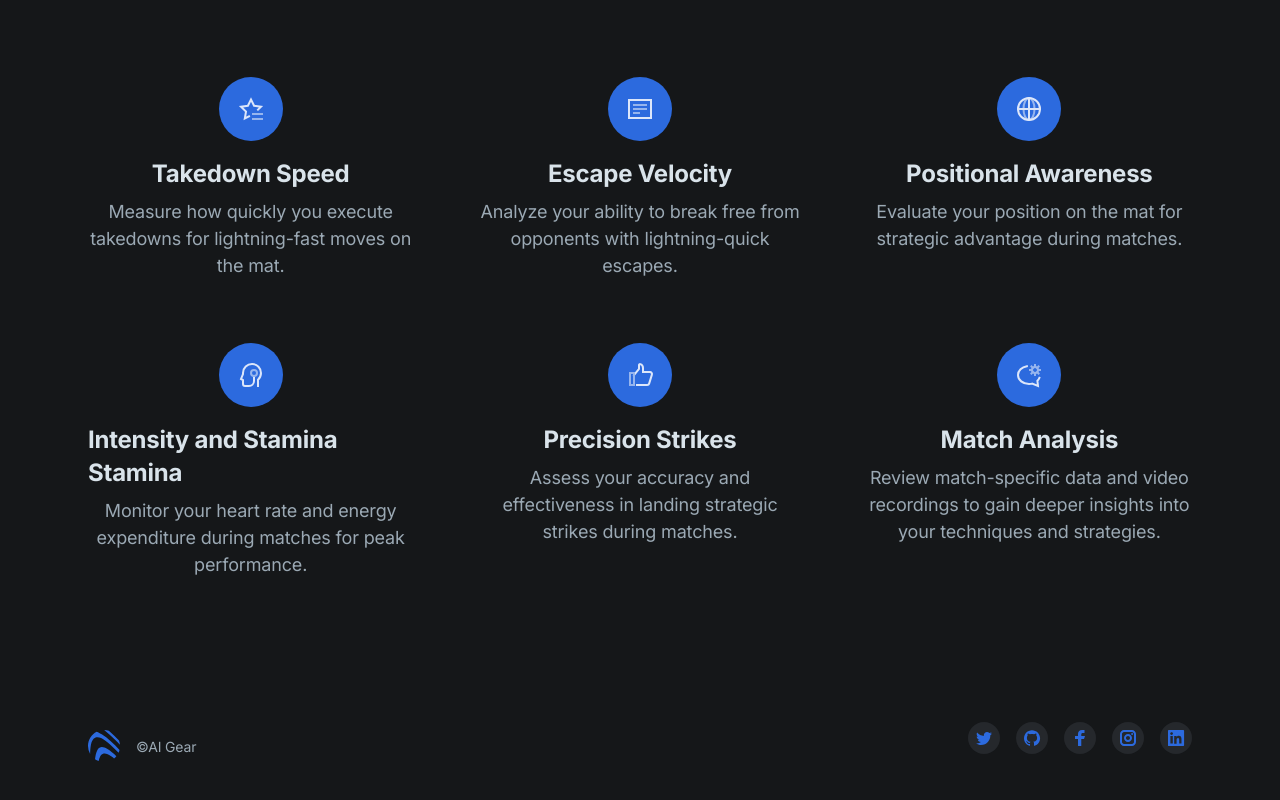
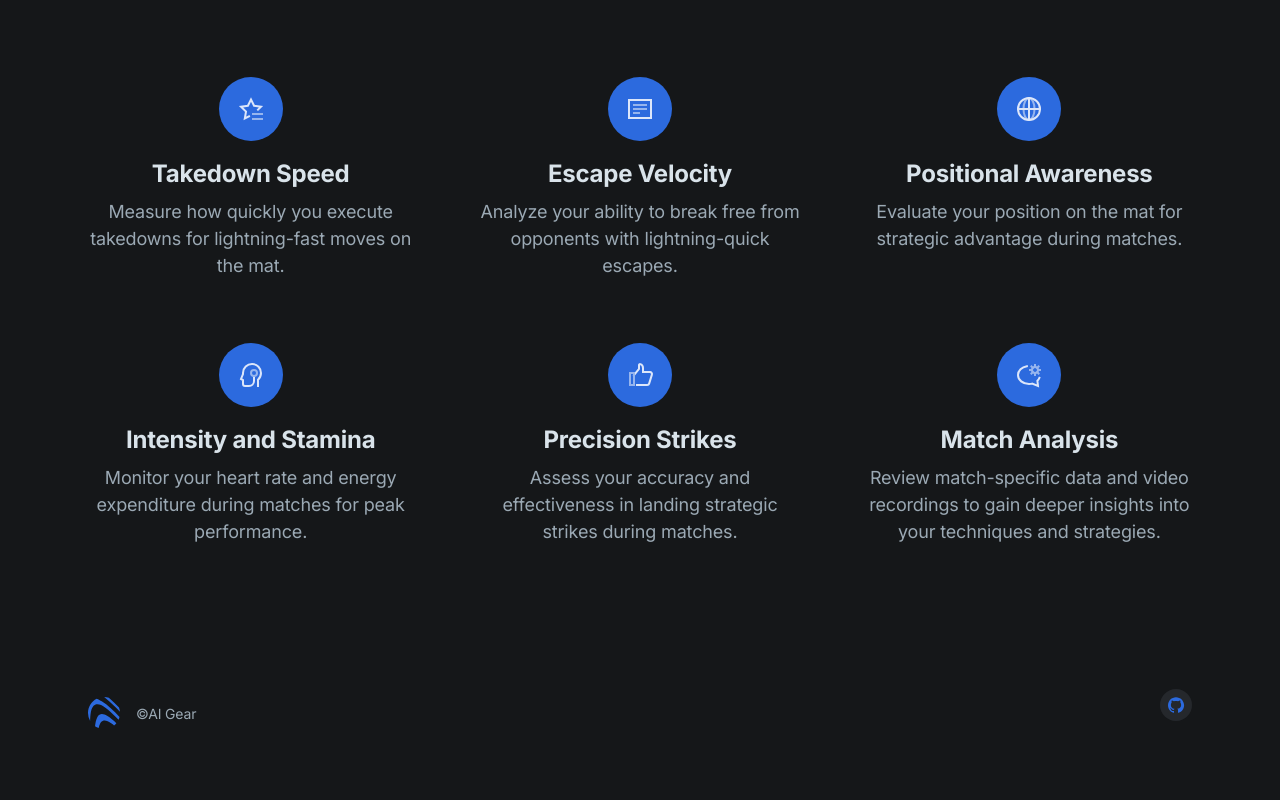
Before and after one commit to shoopapa/ai-gear, a Next.js app in the folder apps/marketing/: page / in a window 1280 px wide. Shown: the part 1444-2244 px from the top of the page. Built offline with nearby package versions, Linux system fonts and the light colour scheme.

Commit message:
fix links

```diff
--- a/apps/marketing/components/features.tsx
+++ b/apps/marketing/components/features.tsx
@@ -38,8 +38,8 @@ export default function Features() {
 
           {/* Section header */}
           <div className="max-w-3xl mx-auto text-center pb-12 md:pb-20">
-            <h2 className="h2 mb-4">Elevate your wrestling game with AI Gear, the app that delivers real-time performance insights using sensor tech on your iOS device!</h2>
-            <p className="text-xl text-gray-400">Discover advanced metrics and analysis to improve your performance on the mat. Download AI Gear today!</p>
+            <h2 className="h2 mb-4">{featuresText.heading}</h2>
+            <p className="text-xl text-gray-400">{featuresText.description}</p>
           </div>
 
           {/* Items */}
@@ -90,7 +90,7 @@ export default function Features() {
                   <circle className="stroke-current text-purple-300" cx="13" cy="9" r="3" />
                 </g>
               </svg>
-              <h4 className="h4 mb-2">{featuresText.items[3].title} Stamina</h4>
+              <h4 className="h4 mb-2">{featuresText.items[3].title}</h4>
               <p className="text-lg text-gray-400 text-center">{featuresText.items[3].description}</p>
             </div>
 
--- a/apps/marketing/components/ui/footer.tsx
+++ b/apps/marketing/components/ui/footer.tsx
@@ -13,40 +13,10 @@ export default function Footer() {
 
             {/* Social links */}
             <ul className="flex mb-4 order-1 ml-4 mb-0">
-              <li>
-                <Link href="/" className="flex justify-center items-center text-purple-600 bg-gray-800 hover:text-gray-100 hover:bg-purple-600 rounded-full transition duration-150 ease-in-out" aria-label="Twitter">
-                  <svg className="w-8 h-8 fill-current" viewBox="0 0 32 32" xmlns="http://www.w3.org/2000/svg">
-                    <path d="M24 11.5c-.6.3-1.2.4-1.9.5.7-.4 1.2-1 1.4-1.8-.6.4-1.3.6-2.1.8-.6-.6-1.5-1-2.4-1-1.7 0-3.2 1.5-3.2 3.3 0 .3 0 .5.1.7-2.7-.1-5.2-1.4-6.8-3.4-.3.5-.4 1-.4 1.7 0 1.1.6 2.1 1.5 2.7-.5 0-1-.2-1.5-.4 0 1.6 1.1 2.9 2.6 3.2-.3.1-.6.1-.9.1-.2 0-.4 0-.6-.1.4 1.3 1.6 2.3 3.1 2.3-1.1.9-2.5 1.4-4.1 1.4H8c1.5.9 3.2 1.5 5 1.5 6 0 9.3-5 9.3-9.3v-.4c.7-.5 1.3-1.1 1.7-1.8z" />
-                  </svg>
-                </Link>
-              </li>
               <li className="ml-4">
-                <Link href="/" className="flex justify-center items-center text-purple-600 bg-gray-800 hover:text-gray-100 hover:bg-purple-600 rounded-full transition duration-150 ease-in-out" aria-label="Github">
+                <Link href="https://github.com/shoopapa/ai-gear" className="flex justify-center items-center text-purple-600 bg-gray-800 hover:text-gray-100 hover:bg-purple-600 rounded-full transition duration-150 ease-in-out" aria-label="Github">
                   <svg className="w-8 h-8 fill-current" viewBox="0 0 32 32" xmlns="http://www.w3.org/2000/svg">
                     <path d="M16 8.2c-4.4 0-8 3.6-8 8 0 3.5 2.3 6.5 5.5 7.6.4.1.5-.2.5-.4V22c-2.2.5-2.7-1-2.7-1-.4-.9-.9-1.2-.9-1.2-.7-.5.1-.5.1-.5.8.1 1.2.8 1.2.8.7 1.3 1.9.9 2.3.7.1-.5.3-.9.5-1.1-1.8-.2-3.6-.9-3.6-4 0-.9.3-1.6.8-2.1-.1-.2-.4-1 .1-2.1 0 0 .7-.2 2.2.8.6-.2 1.3-.3 2-.3s1.4.1 2 .3c1.5-1 2.2-.8 2.2-.8.4 1.1.2 1.9.1 2.1.5.6.8 1.3.8 2.1 0 3.1-1.9 3.7-3.7 3.9.3.4.6.9.6 1.6v2.2c0 .2.1.5.6.4 3.2-1.1 5.5-4.1 5.5-7.6-.1-4.4-3.7-8-8.1-8z" />
-                  </svg>
-                </Link>
-              </li>
-              <li className="ml-4">
-                <Link href="/" className="flex justify-center items-center text-purple-600 bg-gray-800 hover:text-gray-100 hover:bg-purple-600 rounded-full transition duration-150 ease-in-out" aria-label="Facebook">
-                  <svg className="w-8 h-8 fill-current" viewBox="0 0 32 32" xmlns="http://www.w3.org/2000/svg">
-                    <path d="M14.023 24L14 17h-3v-3h3v-2c0-2.7 1.672-4 4.08-4 1.153 0 2.144.086 2.433.124v2.821h-1.67c-1.31 0-1.563.623-1.563 1.536V14H21l-1 3h-2.72v7h-3.257z" />
-                  </svg>
-                </Link>
-              </li>
-              <li className="ml-4">
-                <Link href="/" className="flex justify-center items-center text-purple-600 bg-gray-800 hover:text-gray-100 hover:bg-purple-600 rounded-full transition duration-150 ease-in-out" aria-label="Instagram">
-                  <svg className="w-8 h-8 fill-current" viewBox="0 0 32 32" xmlns="http://www.w3.org/2000/svg">
-                    <circle cx="20.145" cy="11.892" r="1" />
-                    <path d="M16 20c-2.206 0-4-1.794-4-4s1.794-4 4-4 4 1.794 4 4-1.794 4-4 4zm0-6c-1.103 0-2 .897-2 2s.897 2 2 2 2-.897 2-2-.897-2-2-2z" />
-                    <path d="M20 24h-8c-2.056 0-4-1.944-4-4v-8c0-2.056 1.944-4 4-4h8c2.056 0 4 1.944 4 4v8c0 2.056-1.944 4-4 4zm-8-14c-.935 0-2 1.065-2 2v8c0 .953 1.047 2 2 2h8c.935 0 2-1.065 2-2v-8c0-.935-1.065-2-2-2h-8z" />
-                  </svg>
-                </Link>
-              </li>
-              <li className="ml-4">
-                <Link href="/" className="flex justify-center items-center text-purple-600 bg-gray-800 hover:text-gray-100 hover:bg-purple-600 rounded-full transition duration-150 ease-in-out" aria-label="Linkedin">
-                  <svg className="w-8 h-8 fill-current" viewBox="0 0 32 32" xmlns="http://www.w3.org/2000/svg">
-                    <path d="M23.3 8H8.7c-.4 0-.7.3-.7.7v14.7c0 .3.3.6.7.6h14.7c.4 0 .7-.3.7-.7V8.7c-.1-.4-.4-.7-.8-.7zM12.7 21.6h-2.3V14h2.4v7.6h-.1zM11.6 13c-.8 0-1.4-.7-1.4-1.4 0-.8.6-1.4 1.4-1.4.8 0 1.4.6 1.4 1.4-.1.7-.7 1.4-1.4 1.4zm10 8.6h-2.4v-3.7c0-.9 0-2-1.2-2s-1.4 1-1.4 2v3.8h-2.4V14h2.3v1c.3-.6 1.1-1.2 2.2-1.2 2.4 0 2.8 1.6 2.8 3.6v4.2h.1z" />
                   </svg>
                 </Link>
               </li>
--- a/apps/marketing/components/ui/header.tsx
+++ b/apps/marketing/components/ui/header.tsx
@@ -32,14 +32,14 @@ export default function Header() {
             <ul className="flex grow justify-end flex-wrap items-center">
               <li>
                 <Link
-                  href="/signin"
+                  href="https://app.ai-gear.com/sign-in"
                   className="font-medium text-purple-600 hover:text-gray-200 px-4 py-3 flex items-center transition duration-150 ease-in-out"
                 >
                   Sign in
                 </Link>
               </li>
               <li>
-                <Link href="/signup" className="btn-sm text-white bg-purple-600 hover:bg-purple-700 ml-3">
+                <Link href="https://app.ai-gear.com/sign-up" className="btn-sm text-white bg-purple-600 hover:bg-purple-700 ml-3">
                   Sign up
                 </Link>
               </li>
--- a/apps/marketing/components/ui/mobile-menu.tsx
+++ b/apps/marketing/components/ui/mobile-menu.tsx
@@ -66,13 +66,13 @@ export default function MobileMenu() {
             </Link>
           </li>
           <li>
-            <Link href="/signin" className="flex font-medium w-full text-purple-600 hover:text-gray-200 py-2 justify-center" onClick={() => setMobileNavOpen(false)}>
+            <Link href="https://app.ai-gear.com/sign-in" className="flex font-medium w-full text-purple-600 hover:text-gray-200 py-2 justify-center" onClick={() => setMobileNavOpen(false)}>
               Sign in
             </Link>
           </li>
           <li>
             <Link
-              href="/signup"
+              href="https://app.ai-gear.com/sign-up"
               className="font-medium w-full inline-flex items-center justify-center border border-transparent px-4 py-2 my-2 rounded-sm text-white bg-purple-600 hover:bg-purple-700 transition duration-150 ease-in-out" onClick={() => setMobileNavOpen(false)}
             >
               Sign up
```
